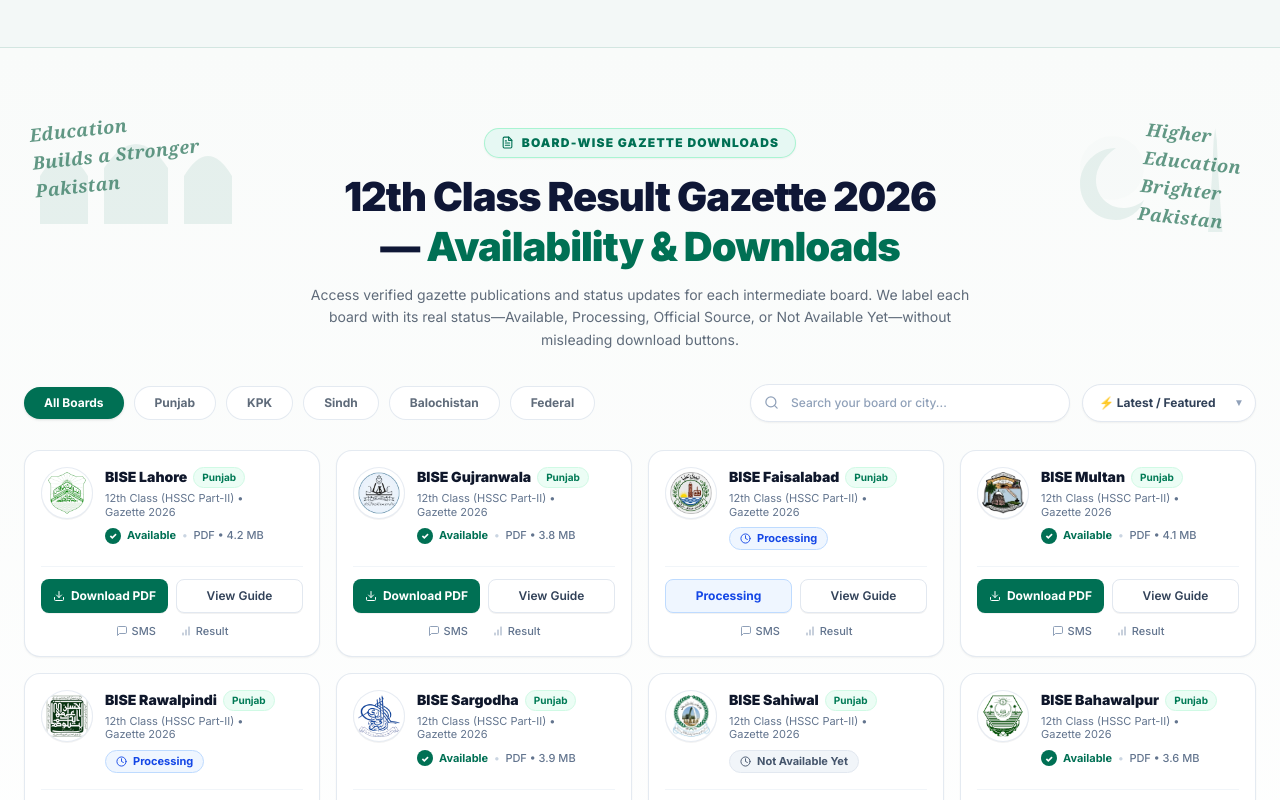
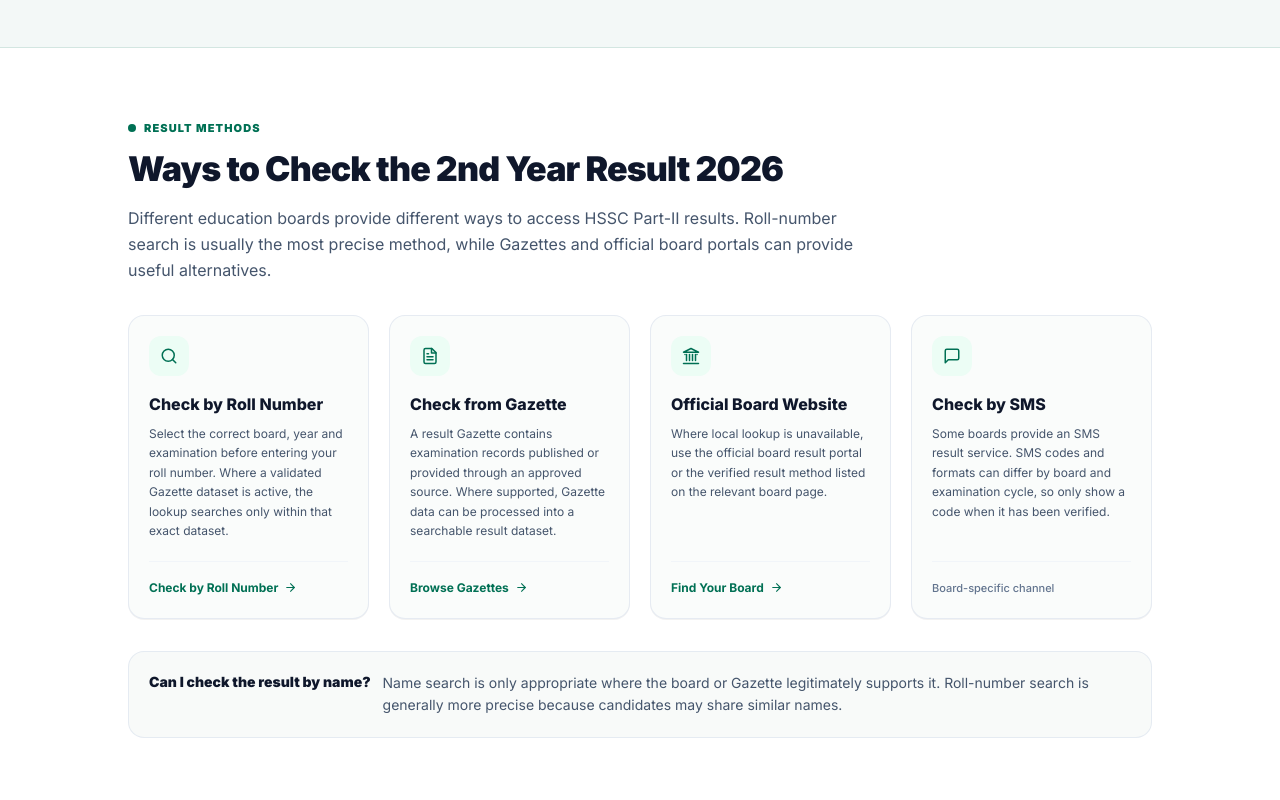
Before and after one commit to 12thclassresult2026/12thclassresult.com.pk, a Next.js app: page / in a window 1280 px wide. Shown: the part 4320-5120 px from the top of the page. Built offline with nearby package versions, Linux system fonts and the light colour scheme; a web font is replaced by a local one.

Commit message:
feat(homepage): add Result Methods section after 4 easy steps and before gazette

```diff
--- a/app/page.tsx
+++ b/app/page.tsx
@@ -7,6 +7,7 @@
 import { CurrentStatusSection } from '@/components/home/current-status-section'
 import { HeroSection } from '@/components/home/hero-section'
 import { GazetteSection } from '@/components/home/gazette-section'
+import { ResultMethodsSection } from '@/components/home/result-methods-section'
 import { StepProcessSection } from '@/components/home/step-process-section'
 import { UnderstandResultSection } from '@/components/home/understand-result-section'
 import { SemanticContentSections } from '@/components/home/semantic-content-sections'
@@ -143,18 +144,20 @@
         </div>
       </section>
 
-      {/* 5. GAZETTE DOWNLOAD SECTION */}
+      {/* 6. RESULT METHODS (Ways to Check 2nd Year Result) */}
+      <ResultMethodsSection />
+
+      {/* 7. GAZETTE DOWNLOAD SECTION */}
       <section className="relative w-full overflow-hidden border-b border-slate-200/60 bg-gradient-to-b from-[#F9FBFA] via-white to-[#F2FAF7] py-16 sm:py-20">
         <div className="container-wide relative">
           <GazetteSection />
         </div>
       </section>
 
-      {/* 6. FREQUENTLY ASKED QUESTIONS (Showcase Design) */}
-      {/* 7. 5 SEMANTIC CONTENT SECTIONS (AEO / Comprehensive Topical Authority) */}
+      {/* 8. 5 SEMANTIC CONTENT SECTIONS (AEO / Comprehensive Topical Authority) */}
       <SemanticContentSections />
 
-      {/* 8. FREQUENTLY ASKED QUESTIONS (Showcase Design) */}
+      {/* 9. FREQUENTLY ASKED QUESTIONS (Showcase Design) */}
       <FaqShowcaseSection />
     </div>
   )
--- /dev/null
+++ b/components/home/result-methods-section.tsx
@@ -0,0 +1,139 @@
+import Link from 'next/link'
+
+import {
+  ArrowRightIcon,
+  FileTextIcon,
+  LandmarkIcon,
+  MessageSquareIcon,
+  SearchIcon,
+} from '@/components/ui/icons'
+
+export function ResultMethodsSection() {
+  const methods = [
+    {
+      id: 'roll-number',
+      heading: 'Check by Roll Number',
+      text: 'Select the correct board, year and examination before entering your roll number. Where a validated Gazette dataset is active, the lookup searches only within that exact dataset.',
+      ctaText: 'Check by Roll Number',
+      ctaHref: '/#check-result',
+      icon: SearchIcon,
+    },
+    {
+      id: 'gazette',
+      heading: 'Check from Gazette',
+      text: 'A result Gazette contains examination records published or provided through an approved source. Where supported, Gazette data can be processed into a searchable result dataset.',
+      ctaText: 'Browse Gazettes',
+      ctaHref: '/#gazette',
+      icon: FileTextIcon,
+    },
+    {
+      id: 'official-website',
+      heading: 'Official Board Website',
+      text: 'Where local lookup is unavailable, use the official board result portal or the verified result method listed on the relevant board page.',
+      ctaText: 'Find Your Board',
+      ctaHref: '/boards',
+      icon: LandmarkIcon,
+    },
+    {
+      id: 'sms',
+      heading: 'Check by SMS',
+      text: 'Some boards provide an SMS result service. SMS codes and formats can differ by board and examination cycle, so only show a code when it has been verified.',
+      ctaText: null,
+      ctaHref: null,
+      icon: MessageSquareIcon,
+    },
+  ]
+
+  return (
+    <section
+      aria-labelledby="result-methods-heading"
+      className="relative border-b border-slate-200/80 bg-white py-14 sm:py-18"
+    >
+      <div className="container-wide">
+        <div className="mx-auto max-w-5xl">
+          {/* Eyebrow */}
+          <div className="flex items-center gap-2">
+            <span className="flex h-2 w-2 rounded-full bg-[#007054]" />
+            <span className="text-[11px] font-black tracking-widest text-[#007054] uppercase">
+              RESULT METHODS
+            </span>
+          </div>
+
+          {/* Heading */}
+          <h2
+            id="result-methods-heading"
+            className="mt-3 text-2xl font-black tracking-tight text-slate-900 sm:text-3xl lg:text-[34px] lg:leading-tight"
+          >
+            Ways to Check the 2nd Year Result 2026
+          </h2>
+
+          {/* Intro */}
+          <p className="mt-3.5 max-w-3xl text-sm leading-relaxed text-slate-600 sm:text-base">
+            Different education boards provide different ways to access HSSC Part-II results.
+            Roll-number search is usually the most precise method, while Gazettes and official board
+            portals can provide useful alternatives.
+          </p>
+
+          {/* 4 Compact Method Cards */}
+          <div className="mt-8 grid grid-cols-1 gap-5 sm:grid-cols-2 lg:grid-cols-4">
+            {methods.map((method) => {
+              const Icon = method.icon
+              return (
+                <div
+                  key={method.id}
+                  className="flex flex-col justify-between rounded-2xl border border-slate-200/80 bg-[#FAFCFB] p-5 shadow-2xs transition-all hover:border-emerald-300 hover:bg-white sm:p-5"
+                >
+                  <div>
+                    <div className="flex h-10 w-10 items-center justify-center rounded-xl bg-emerald-50 text-[#007054]">
+                      <Icon width={18} height={18} />
+                    </div>
+                    <h3 className="mt-4 text-base font-extrabold text-slate-900">
+                      {method.heading}
+                    </h3>
+                    <p className="mt-2 text-xs leading-relaxed text-slate-600">{method.text}</p>
+                  </div>
+
+                  {method.ctaText && method.ctaHref ? (
+                    <div className="mt-5 border-t border-slate-100 pt-3">
+                      <Link
+                        href={method.ctaHref}
+                        className="group inline-flex items-center gap-1.5 text-xs font-bold text-[#007054] transition-colors hover:text-[#005a43]"
+                      >
+                        <span>{method.ctaText}</span>
+                        <ArrowRightIcon
+                          width={13}
+                          height={13}
+                          className="transition-transform duration-200 group-hover:translate-x-0.5"
+                        />
+                      </Link>
+                    </div>
+                  ) : (
+                    <div className="mt-5 border-t border-slate-100 pt-3">
+                      <span className="text-[11px] font-medium text-slate-500">
+                        Board-specific channel
+                      </span>
+                    </div>
+                  )}
+                </div>
+              )
+            })}
+          </div>
+
+          {/* Below cards: small text link/block */}
+          <div className="mt-8 rounded-2xl border border-slate-200/80 bg-[#F8FAF9] p-4 sm:p-5">
+            <div className="flex flex-col gap-1.5 sm:flex-row sm:items-start sm:gap-3">
+              <span className="shrink-0 text-xs font-black text-slate-900 sm:text-sm">
+                Can I check the result by name?
+              </span>
+              <p className="text-xs leading-relaxed text-slate-600 sm:text-sm">
+                Name search is only appropriate where the board or Gazette legitimately supports it.
+                Roll-number search is generally more precise because candidates may share similar
+                names.
+              </p>
+            </div>
+          </div>
+        </div>
+      </div>
+    </section>
+  )
+}
```
